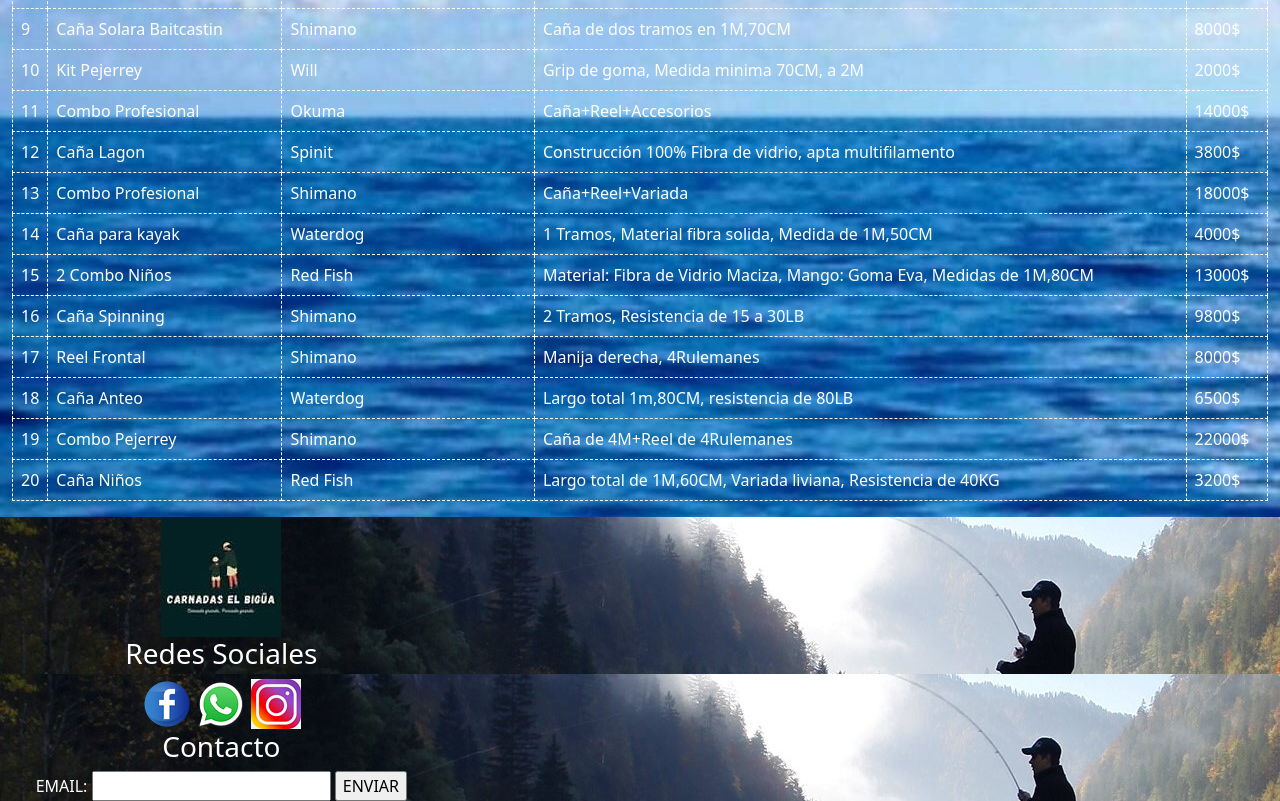
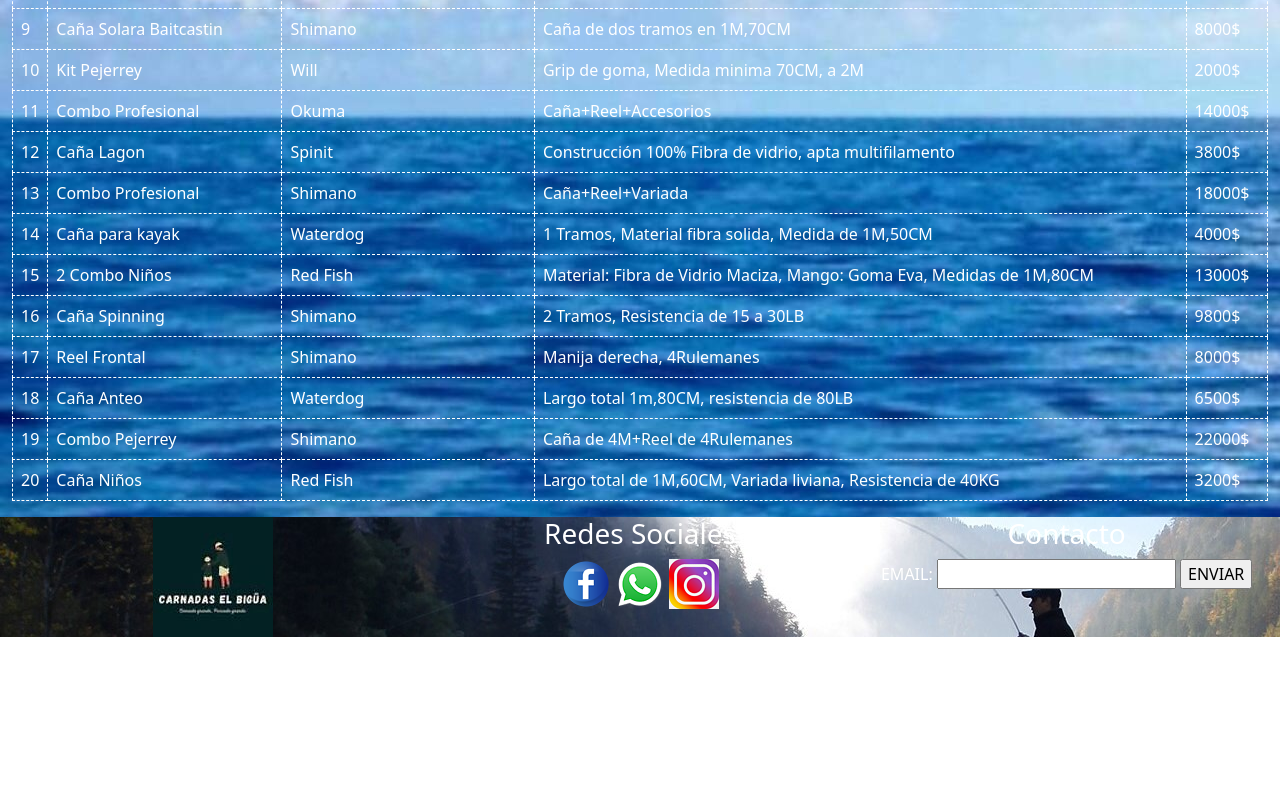
Before and after one commit to Pablito020/Boostrap, a website: page pages/productos.html in a window 1280 px wide. Shown: the part 626-1427 px from the top of the page. After the commit the page ends 1263 px from the top, so only its background shows below. Drawn offline with nearby package versions, Linux system fonts and the light colour scheme.

Commit message:
Doble footer en Productos

```diff
--- a/pages/productos.html
+++ b/pages/productos.html
@@ -204,9 +204,8 @@
         </div>
       </div>
       </div>
-      <div class="container-fluid">
-        <div class="row">
- <footer class="bgPrimario centro letra">
+ <div class="container-fluid letra">
+ <footer class="row bgPrimario centro">
       <div class="col-6 col-lg-4">
         <img src="../assets/img/logito.jpg" alt="Logito" class="ser">
       </div>
```
